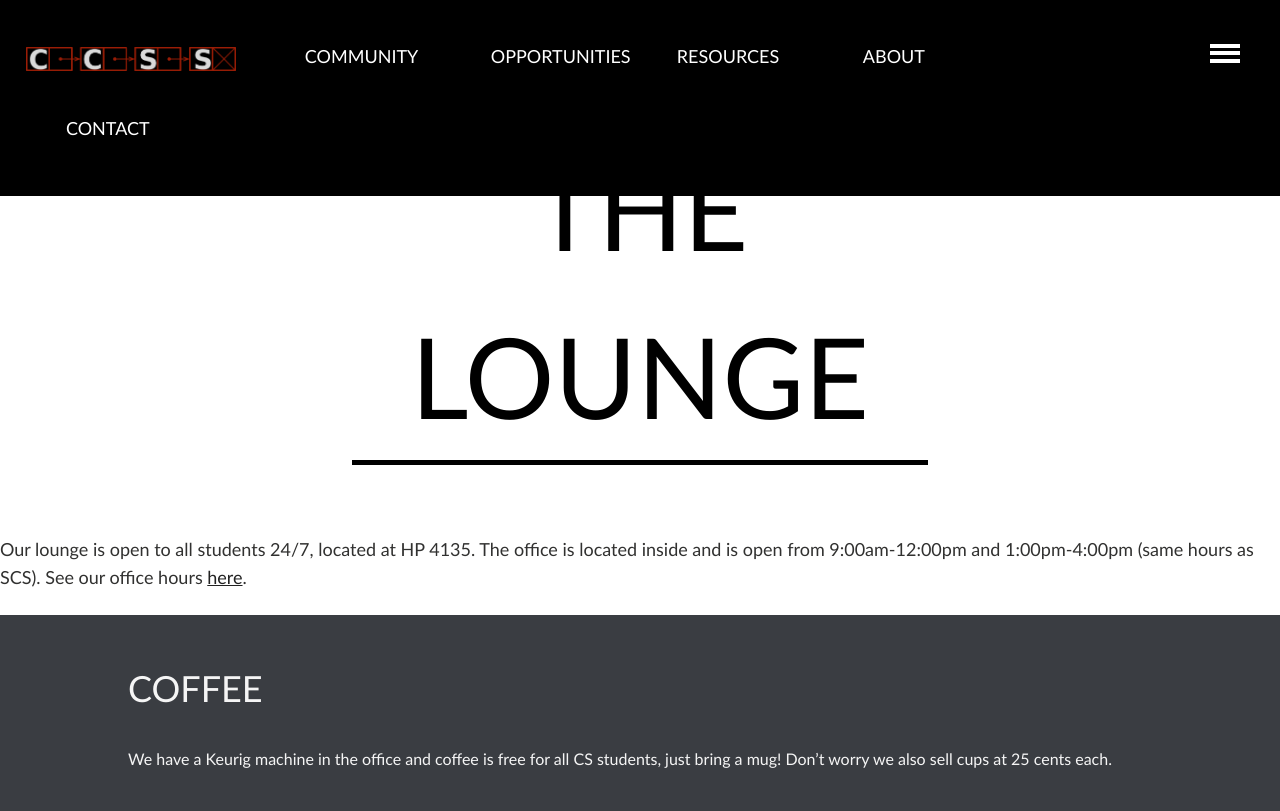
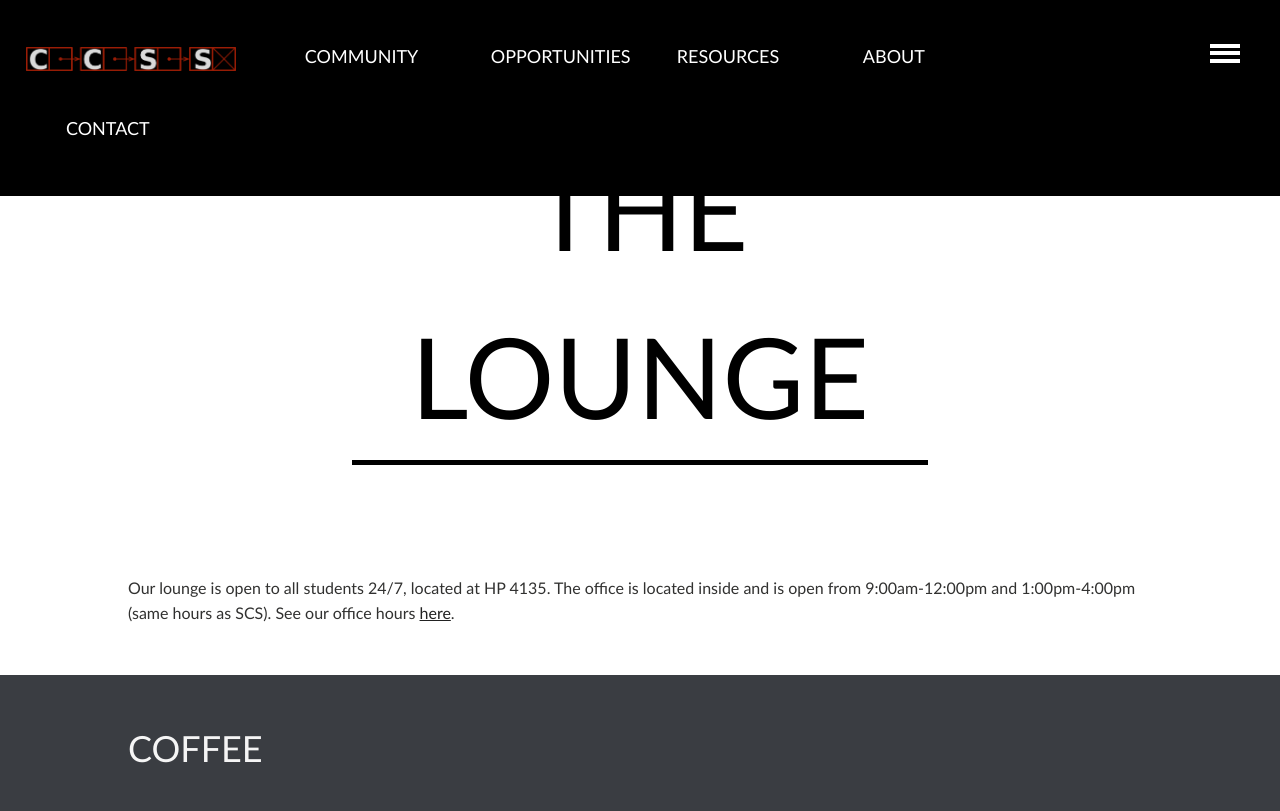
Before and after one commit to brittnylapierre/ccss_web, a Jekyll site: the page built from about/lounge/index.md, in a window 1280 px wide. Shown: the top 811 px of the page. Built offline with Jekyll 4.4.1, drawn with Linux system fonts in a browser that asks for light colours.

Commit message:
Updated index.md

```diff
--- a/about/lounge/index.md
+++ b/about/lounge/index.md
@@ -9,7 +9,9 @@ subjectstyle: >-
   70px;
 ---
 <!--h1 class='big-page-title centered'>THE LOUNGE</h1-->
-<p>Our lounge is open to all students 24/7, located at HP 4135. The office is located inside and is open from 9:00am-12:00pm and 1:00pm-4:00pm (same hours as SCS). See our office hours <a href='https://docs.google.com/document/d/12O7-Go1fXleEh2IGSiWVlkZHO7JSalcmu-L9nr9yzX4/edit?usp=sharing'>here</a>.</p>
+<div class='content-wrap'>
+	<p>Our lounge is open to all students 24/7, located at HP 4135. The office is located inside and is open from 9:00am-12:00pm and 1:00pm-4:00pm (same hours as SCS). See our office hours <a href='https://docs.google.com/document/d/12O7-Go1fXleEh2IGSiWVlkZHO7JSalcmu-L9nr9yzX4/edit?usp=sharing'>here</a>.</p>
+</div>
 <div class='dark'>
   <div class='content-wrap dark'>
     <h1>COFFEE</h1>
```
